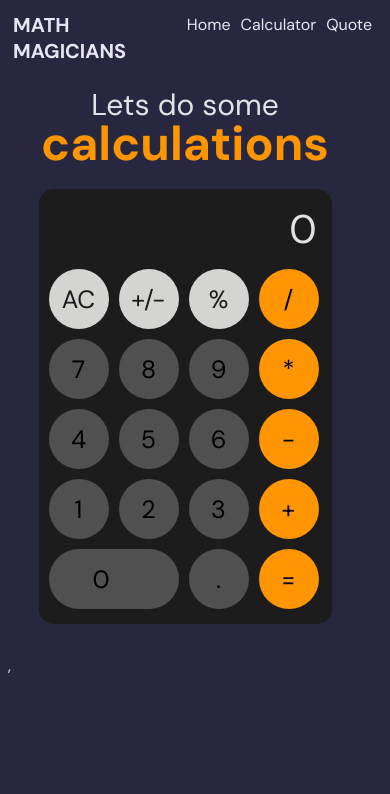
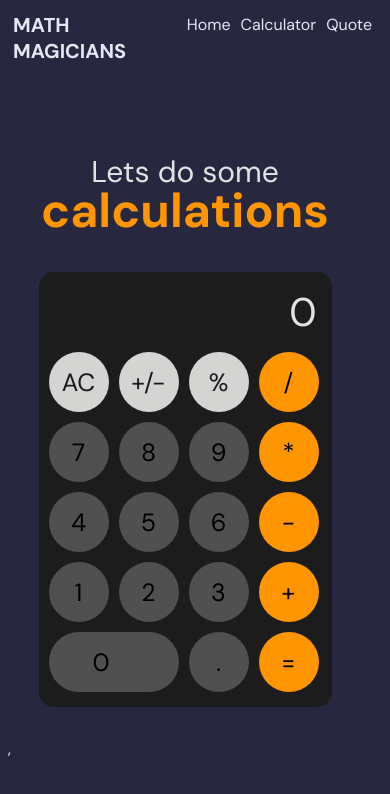
Before and after one commit to shadrxcc/math-magicians, a React (Create React App) app: page /calculator in a window 390 px wide. Shown: the top 794 px of the page. Built offline with nearby package versions, Linux system fonts and the light colour scheme.

Commit message:
add margin top to calculator page

```diff
--- a/src/index.css
+++ b/src/index.css
@@ -137,6 +137,7 @@ a.BTN {
   font-size: 40px;
   line-height: 1.1em;
   font-weight: 400;
+  margin-bottom: 1.2em;
 }
 
 .calc {
@@ -191,6 +192,7 @@ a.BTN {
   .intro {
     flex-direction: column;
     margin: auto;
+    margin-top: 4.2em;
   }
 
   .card {
```
